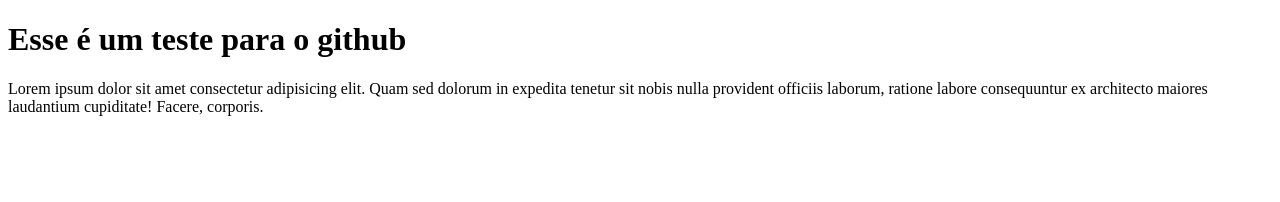
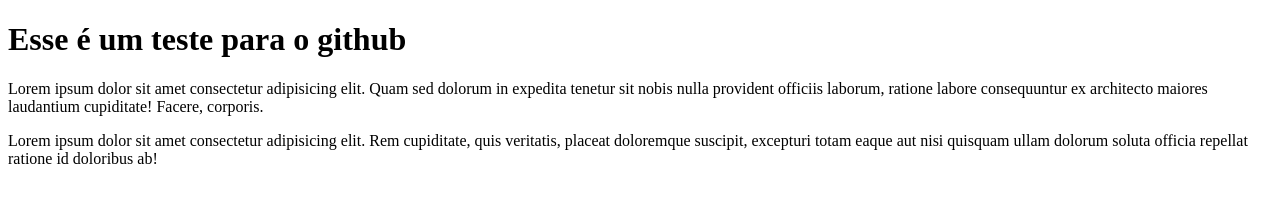
Before and after one commit to rauljanuario/Ola-Mundo, a plain HTML site: page site-exemplo/index.html in a window 1280 px wide. Drawn offline with Linux system fonts and the light colour scheme.

Commit message:
adicionei mais um lorem

```diff
--- a/site-exemplo/index.html
+++ b/site-exemplo/index.html
@@ -8,5 +8,6 @@
 <body>
     <h1>Esse é um teste para o github</h1>
     <p>Lorem ipsum dolor sit amet consectetur adipisicing elit. Quam sed dolorum in expedita tenetur sit nobis nulla provident officiis laborum, ratione labore consequuntur ex architecto maiores laudantium cupiditate! Facere, corporis.</p>
+    <p>Lorem ipsum dolor sit amet consectetur adipisicing elit. Rem cupiditate, quis veritatis, placeat doloremque suscipit, excepturi totam eaque aut nisi quisquam ullam dolorum soluta officia repellat ratione id doloribus ab!</p>
 </body>
 </html>
```
